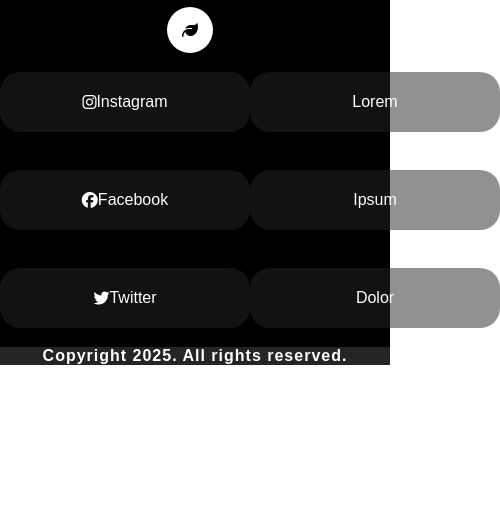
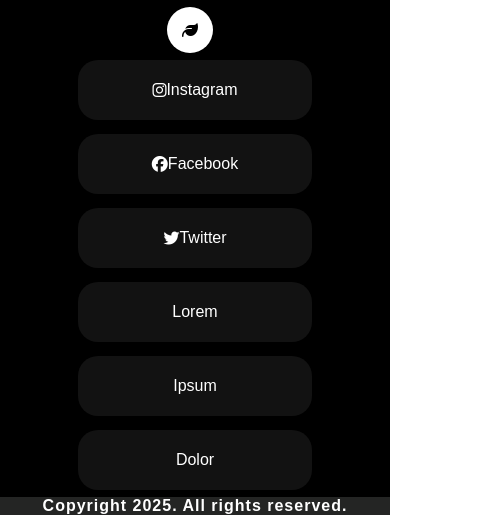
Before and after one commit to Sullivan-Bueno/Primeiro-site, a plain HTML site: page index.html in a window 390 px wide. Shown: the part 1797-2312 px from the top of the page, 500 px wide, since content can reach past the window. Before the commit the page ends 2162 px from the top, so only its background shows below. Drawn offline with Linux system fonts and the light colour scheme.

Commit message:
ajuste de responsividade mobile

```diff
--- a/css/mobile.css
+++ b/css/mobile.css
@@ -53,7 +53,7 @@ h1 {
 }
 
 #about-us-item {
-    width: 100vw;
+  width: 100vw;
 }
 
 #about-us-item:hover {
@@ -72,12 +72,58 @@ h1 {
 }
 
 #more-container #info {
-    max-width: 380px;
+  max-width: 380px;
 }
+
+footer {
+  height: 500px;
+}
+
+#contact {
+  height: 100%;
+  width: 100%;
+  display: grid;
+  grid-template-columns: 1fr;
+  place-items: center;
+}
+
+.contact-list-item {
+  width: 60%;
+}
+
 .contact-list-item:hover {
-  width: 250px;
-  cursor: pointer;
+  width: 60%;
   font-size: 20px;
   color: green;
   border: 1px solid green;
 }
+
+#item-1 {
+  grid-column: 1;
+  grid-row: 1;
+}
+
+#item-2 {
+  grid-column: 1;
+  grid-row: 2;
+}
+
+#item-3 {
+  grid-column: 1;
+  grid-row: 3;
+}
+
+#item-4 {
+  grid-column: 1;
+  grid-row: 4;
+}
+
+#item-5 {
+  grid-column: 1;
+  grid-row: 5;
+}
+
+#item-6 {
+  grid-column: 1;
+  grid-row: 6;
+}
```
